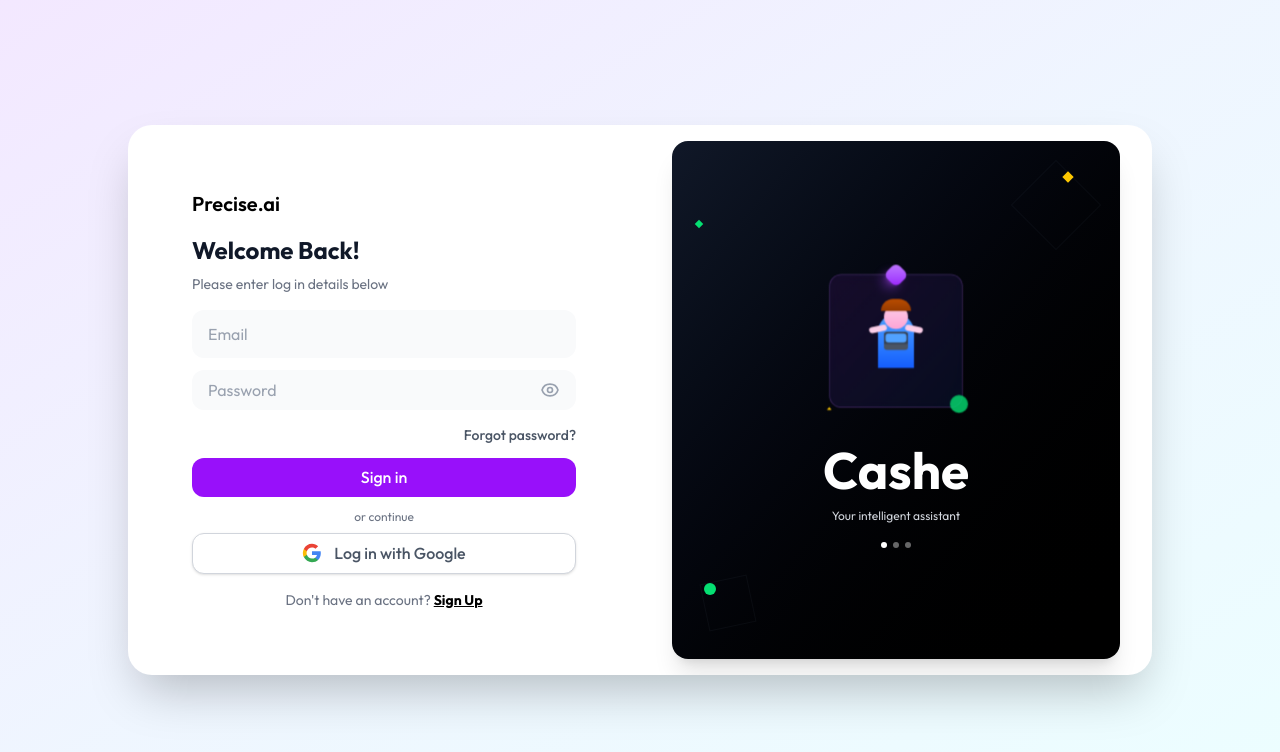
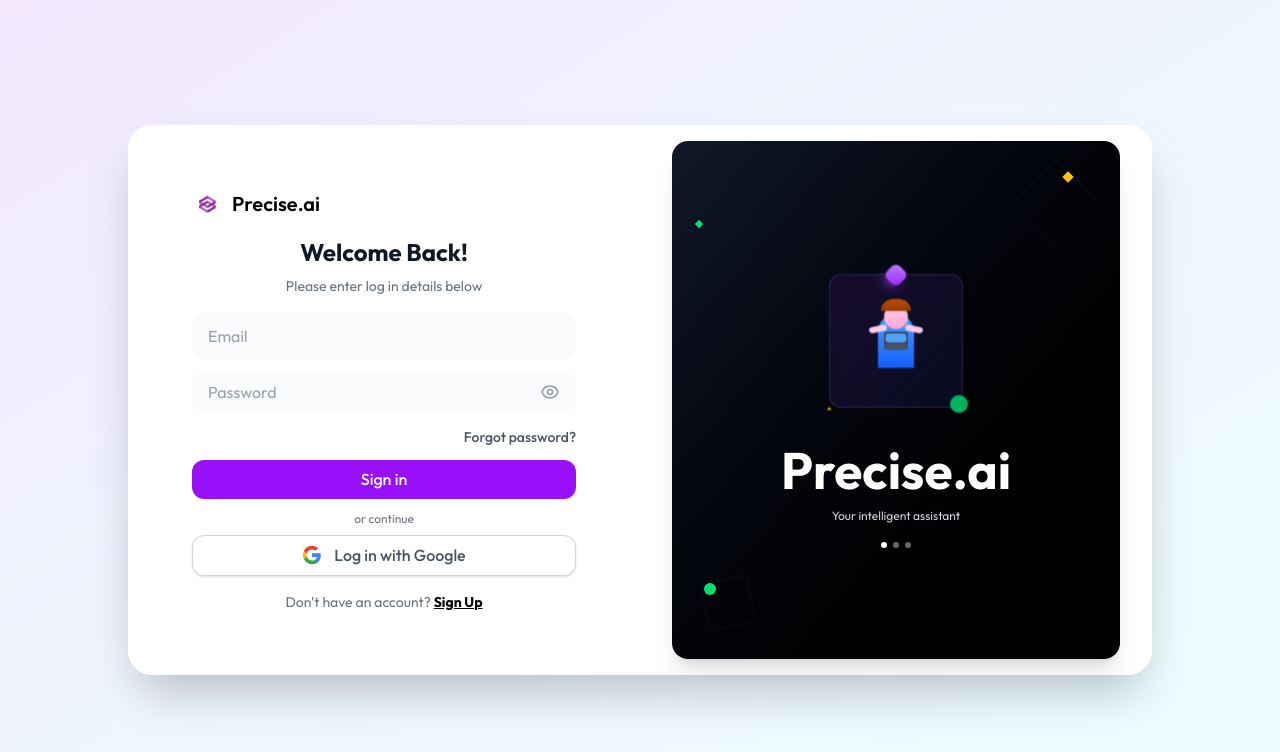
Before and after one commit to foxongit/precise.ai, a React (Vite) app in the folder frontend/: page /auth in a window 1280 px wide. Shown: the top 752 px of the page. Built offline with nearby package versions, Linux system fonts and the light colour scheme; no server answers.

Commit message:
document viewer bug solved

```diff
--- a/frontend/src/components/ActivityLog.tsx
+++ b/frontend/src/components/ActivityLog.tsx
@@ -1,5 +1,5 @@
 import { useState, useEffect } from 'react';
-import { MessageSquare, Upload, FileText, RefreshCw } from 'lucide-react';
+import { MessageSquare, Upload, FileText, RefreshCw, X } from 'lucide-react';
 
 interface Session {
   session_id: string;
@@ -18,9 +18,10 @@
 interface ActivityLogProps {
   currentSessionId?: string | null;
   sessions?: Session[];
+  onClose?: () => void;
 }
 
-export default function ActivityLog({ currentSessionId, sessions = [] }: ActivityLogProps) {
+export default function ActivityLog({ currentSessionId, sessions = [], onClose }: ActivityLogProps) {
   const [activities, setActivities] = useState<Activity[]>([]);
   const [isLoading, setIsLoading] = useState<boolean>(true);
 
@@ -78,11 +79,22 @@
   return (
     <div className="h-full bg-white flex flex-col">
       <div className="p-3 border-b border-gray-200 flex items-center justify-between">
-        <h3 className="font-semibold text-gray-800">Activity Log</h3>
-        {currentSessionId && (
-          <span className="text-xs bg-purple-100 text-purple-800 py-1 px-2 rounded-full">
-            Filtered by current session
-          </span>
+        <div className="flex items-center space-x-2">
+          <h3 className="font-semibold text-gray-800">Activity Log</h3>
+          {currentSessionId && (
+            <span className="text-xs bg-purple-100 text-purple-800 py-1 px-2 rounded-full">
+              Filtered by current session
+            </span>
+          )}
+        </div>
+        {onClose && (
+          <button
+            onClick={onClose}
+            className="p-1 text-gray-400 hover:text-gray-600 transition-colors"
+            title="Close Activity Log"
+          >
+            <X className="w-4 h-4" />
+          </button>
         )}
       </div>
       <div className="flex-1 overflow-auto p-3">
--- a/frontend/src/components/Auth.tsx
+++ b/frontend/src/components/Auth.tsx
@@ -2,6 +2,7 @@
 import { useNavigate, useSearchParams } from 'react-router-dom'
 import { supabase } from '../lib/supabase'
 import { User } from '@supabase/supabase-js';
+import logo from '../assets/logo.webp';
 
 interface AuthProps {
   onLogin: (user: User) => void;
@@ -119,14 +120,12 @@
               {/* Logo */}
               <div className="mb-4">
                 <div className="flex items-center space-x-2">
-                  {/* <div className="w-8 h-8 bg-black rounded-full flex items-center justify-center">
-                    <div className="w-3 h-3 bg-white rounded-full"></div>
-                  </div> */}
+                  <img src={logo} alt="Precise.ai Logo" className="w-8 h-8 object-contain" />
                   <span className="text-black text-xl font-semibold">Precise.ai</span>
                 </div>
               </div>
 
-              <div className="mb-4">
+              <div className="mb-4 text-center">
                 <h2 className="text-2xl font-bold text-gray-900 mb-2">
                   {isResetPassword ? 'Reset Password' : (isLogin ? 'Welcome Back!' : 'Create Your Account')}
                 </h2>
@@ -347,7 +346,7 @@
 
                   {/* Text content */}
                   <div className="text-center text-white">
-                    <h1 className="text-2xl font-bold mb-2">Cashe</h1>
+                    <h1 className="text-2xl font-bold mb-2">Precise.ai</h1>
                     <p className="text-gray-300 text-xs leading-relaxed max-w-xs">
                       Your intelligent assistant
                     </p>
--- a/frontend/src/components/Dashboard.tsx
+++ b/frontend/src/components/Dashboard.tsx
@@ -1079,7 +1079,7 @@
         {/* Header */}
        <div className={`p-4 bg-white flex-shrink-0 flex items-center justify-between transition-all duration-200 ${isScrolled ? 'border-b border-gray-200 shadow-sm' : '' }`}>
           <div className="flex items-center space-x-3">
-            <h2 className="text-4xl top-0 font-Poppins font-semibold  bg-gradient-to-l from-purple-500  to-black  bg-clip-text text-transparent">AI Assistant</h2>
+            <h2 className="text-4xl top-0 font-Poppins font-semibold  bg-gradient-to-l from-purple-500  to-black  bg-clip-text text-transparent">Precise.ai</h2>
           </div>
         </div>
 
@@ -1098,9 +1098,9 @@
                   : '100%'
             }}
           >
-            <div className="h-screen flex flex-col bg-white">
+            <div className="h-full flex flex-col bg-white">
               {/* Messages Area or Welcome Screen */}
-              <div className="messages-container flex-1 overflow-y-auto p-4">
+              <div className="messages-container flex-1 overflow-y-auto p-4 min-h-0">
                 {!currentChat || currentChat?.messages?.length === 0 ? (
                   <div className="h-full flex flex-col items-center justify-center space-y-6 max-w-xl mx-auto">
                     <div className="text-center space-y-3">
@@ -1153,8 +1153,7 @@
                     )}
                   </div>
                 ) : (
-                  <div className="space-y-4">
-
+                  <div className="space-y-4 min-h-full">
                     {currentChat.messages.map((message, index) => (
                       <div
                         key={`${message.id}-${index}-${currentConversationId}`} // Enhanced key for better re-rendering
@@ -1307,10 +1306,15 @@
           {/* Document Viewer with Activity Log */}
           {selectedDocument && (
             <div
-              style={{ width: `${100 - splitPosition}%` }}
               className={`min-w-0 flex flex-col transition-all duration-75 ease-out ${
                 isResizing || isResizingActivityLog ? 'transition-none' : ''
               }`}
+              style={{
+                width: `${100 - splitPosition}%`,
+                height: '100vh', // Full viewport height, independent of chat
+                position: 'relative',
+                paddingTop: '80px' // Push down to avoid overlapping with main header
+              }}
             >
               {/* Document Viewer */}
               <div
```
Lines whose indentation alone changed are shown as unchanged.
